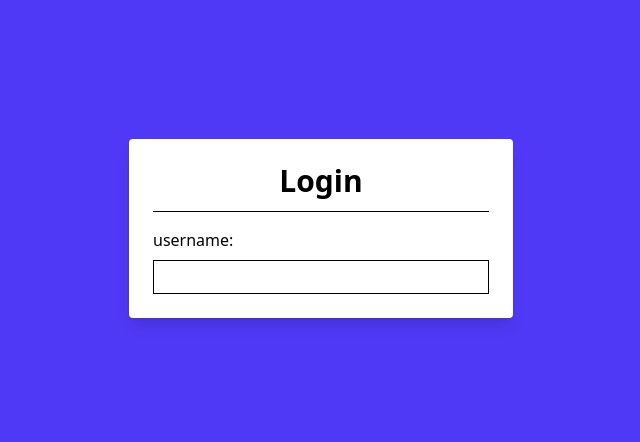
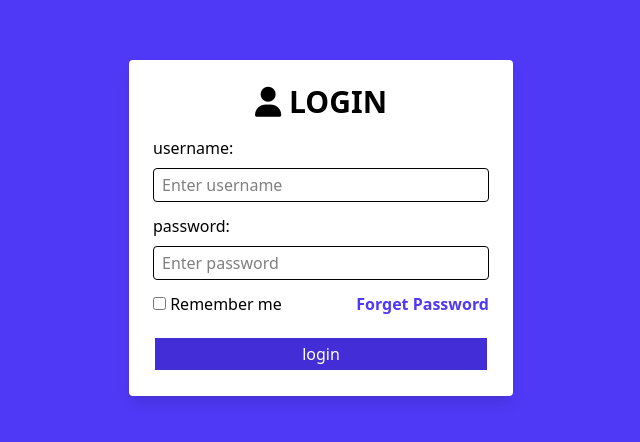
Before and after one commit to Hawaaan/daily, a website: page Src/index.html in a window 1280 px wide. Shown: the part 172-614 px from the top of the page, without its empty margins (319-959 px from the left). Drawn offline with Linux system fonts and the light colour scheme.

Commit message:
Waxaan bedelay input-ka

```diff
--- a/Src/index.html
+++ b/Src/index.html
@@ -4,17 +4,31 @@
   <meta charset="UTF-8">
   <meta name="viewport" content="width=device-width, initial-scale=1.0">
   <link href="./output.css" rel="stylesheet">
+  <link rel="stylesheet" href="https://cdnjs.cloudflare.com/ajax/libs/font-awesome/6.7.2/css/all.min.css" integrity="sha512-Evv84Mr4kqVGRNSgIGL/F/aIDqQb7xQ2vcrdIwxfjThSH8CSR7PBEakCr51Ck+w+/U6swU2Im1vVX0SVk9ABhg==" crossorigin="anonymous" referrerpolicy="no-referrer" />
+
 </head>
 <body>
  <div class="flex justify-center items-center h-screen bg-indigo-600">
     <div class="w-96 p-6 shadow-lg bg-white rounded md">
-        <h1 class="text-3xl block text-center font-semibold">Login</h1>
-        <hr class="mt-3">
+        <h1 class="text-3xl block text-center font-semibold"><i class="fa-solid fa-user"></i> LOGIN</h1>
         <div class="mt-4">
             <label for="username" class="block text-base mb-2">username:</label>
-            <input type="text" id="username" class="border w-full text-base p-2 py-1 focus:outline-none focus:ring-0  focus:border-gray-600">
+            <input type="text" id="username" class=" rounded border w-full text-base px-2 py-1  focus:ring-0 focus:border-gray-600" placeholder="Enter username"/>
         </div>
-
+            <div class="mt-3">
+                <label for="password" class="block text-base mb-2">password:</label>
+                 <input type="password" id="password" class=" rounded border w-full text-base px-2 py-1 focus:border-gray-600" placeholder="Enter password"/>
+            </div>
+            <div class="mt-3 flex justify-between items-center">
+                <div>
+                    <input type="checkbox">
+                    <label for="">Remember me</label>
+                </div>
+                <a href="" class="text-indigo-600 font-semibold"> Forget Password</a>
+            </div>
+            <div class="mt-5">
+                <button type="submit" class=" w-full border-2 border-bg-indigo-700 bg-indigo-700 text-white py-1 px-5">login</button>
+            </div>
     </div>
 
  </div>
```
Also changed, not shown: Src/output.css.
